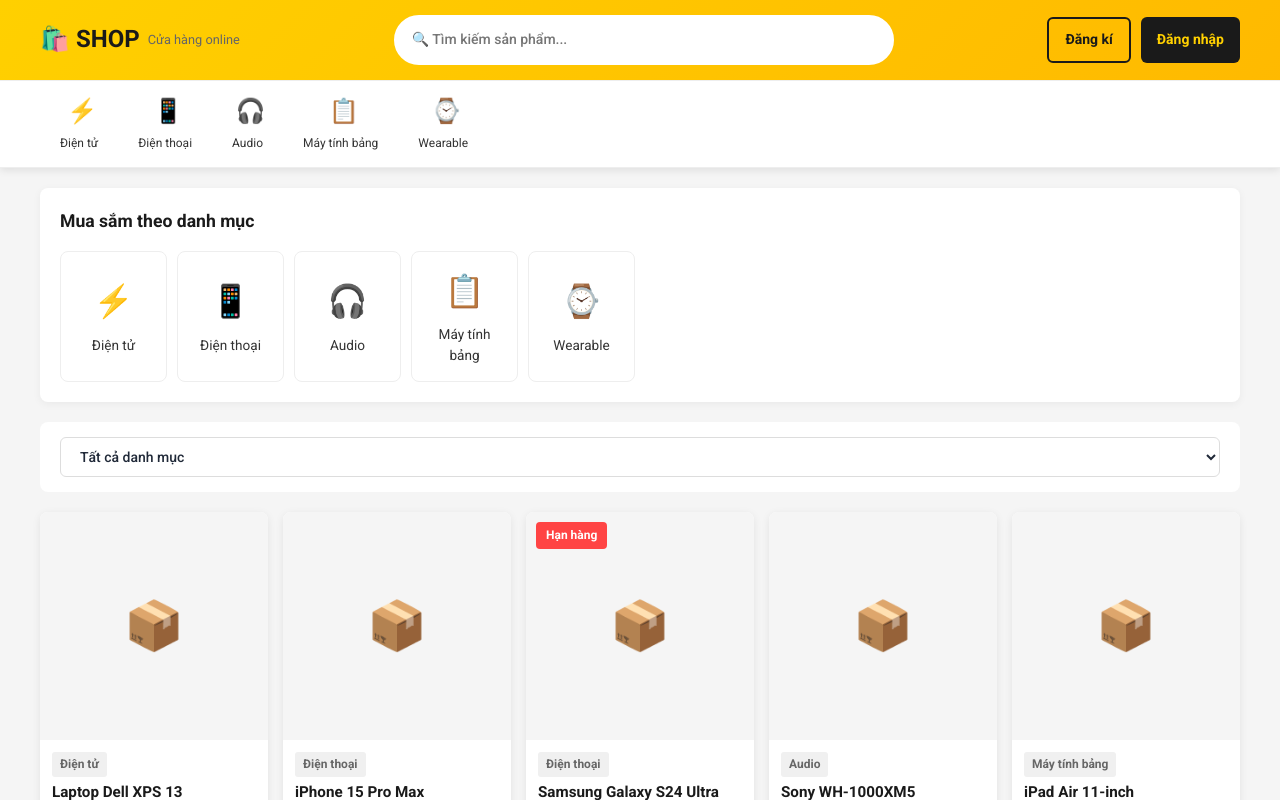
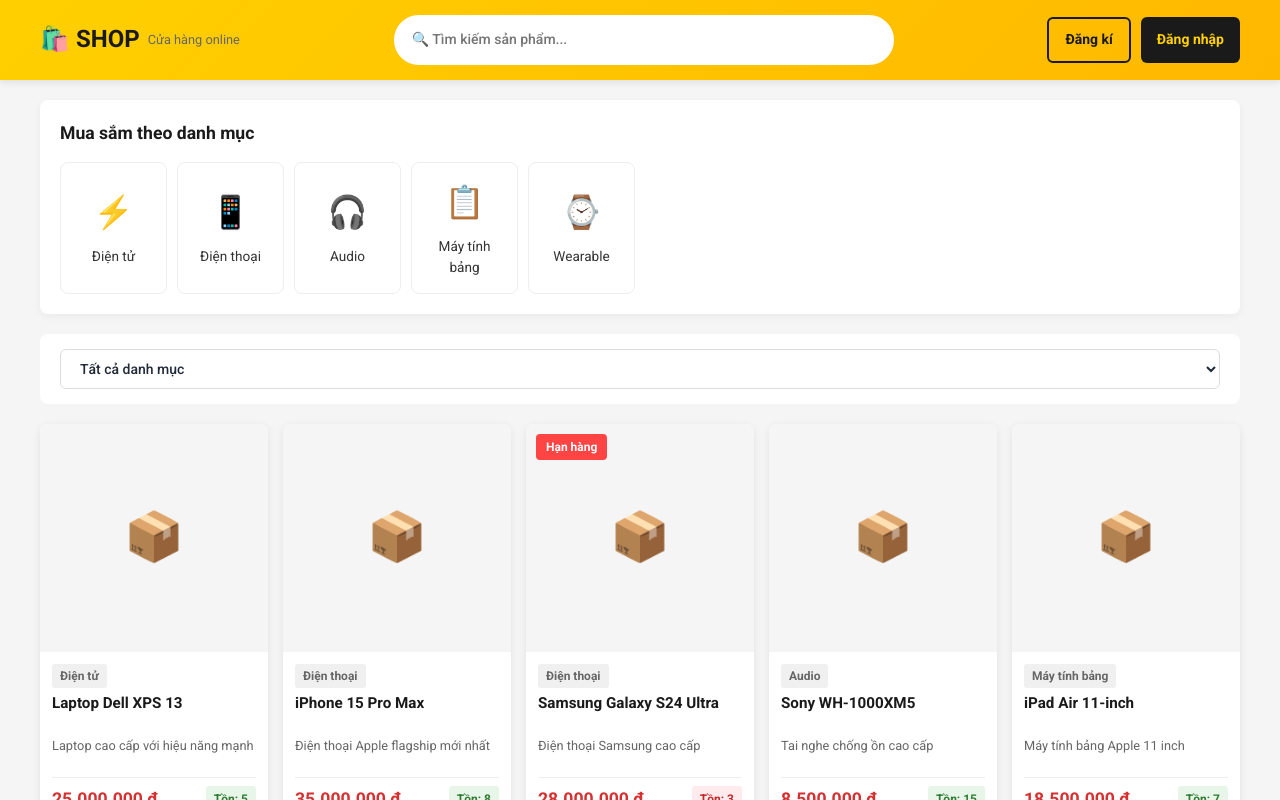
Before and after one commit to kieuwangtruong/SmartSale, a Vue app: page /#/login/admin in a window 1280 px wide. Shown: the top 800 px of the page. Built offline with nearby package versions, Linux system fonts and the light colour scheme; the HTML template or start-up script is replaced by a standard one.

Commit message:
Remove category navigation bar
- Delete navigation categories bar from HomeView.vue and UserHomeView.vue
- Remove nav-categories, nav-link, nav-icon, nav-text CSS classes
- Keep category shortcuts and filter dropdown for product browsing

```diff
--- a/src/views/HomeView.vue
+++ b/src/views/HomeView.vue
@@ -205,19 +205,7 @@ function handleViewOrders() {
         </div>
       </div>
 
-      <!-- Navigation Categories -->
-      <nav class="nav-categories">
-        <a
-          v-for="cat in mainCategories"
-          :key="cat.name"
-          href="#"
-          class="nav-link"
-          @click.prevent="selectedCategory = cat.name"
-        >
-          <span class="nav-icon">{{ cat.icon }}</span>
-          <span class="nav-text">{{ cat.name }}</span>
-        </a>
-      </nav>
+
     </header>
 
     <!-- Main Content -->
@@ -473,44 +461,7 @@ function handleViewOrders() {
   color: #c00;
 }
 
-/* Navigation */
-.nav-categories {
-  display: flex;
-  gap: 0;
-  overflow-x: auto;
-  padding: 0 40px;
-  background: white;
-  border-top: 1px solid #eee;
-  border-bottom: 1px solid #eee;
-}
 
-.nav-link {
-  display: flex;
-  flex-direction: column;
-  align-items: center;
-  gap: 4px;
-  padding: 12px 20px;
-  text-decoration: none;
-  color: #333;
-  border-bottom: 3px solid transparent;
-  white-space: nowrap;
-  transition: all 0.3s;
-  font-size: 13px;
-  font-weight: 500;
-}
-
-.nav-icon {
-  font-size: 1.5rem;
-}
-
-.nav-text {
-  font-size: 12px;
-}
-
-.nav-link:hover {
-  border-bottom-color: #ffd000;
-  background: #fafafa;
-}
 
 /* Main Content */
 .main-content {
--- a/src/views/UserHomeView.vue
+++ b/src/views/UserHomeView.vue
@@ -137,19 +137,7 @@ function addToCart(product: Product) {
         </div>
       </div>
 
-      <!-- Navigation Categories -->
-      <nav class="nav-categories">
-        <a
-          v-for="cat in mainCategories"
-          :key="cat.name"
-          href="#"
-          class="nav-link"
-          @click.prevent="selectedCategory = cat.name"
-        >
-          <span class="nav-icon">{{ cat.icon }}</span>
-          <span class="nav-text">{{ cat.name }}</span>
-        </a>
-      </nav>
+
     </header>
 
     <!-- Main Content -->
@@ -370,44 +358,7 @@ function addToCart(product: Product) {
   color: #c00;
 }
 
-/* Navigation */
-.nav-categories {
-  display: flex;
-  gap: 0;
-  overflow-x: auto;
-  padding: 0 40px;
-  background: white;
-  border-top: 1px solid #eee;
-  border-bottom: 1px solid #eee;
-}
 
-.nav-link {
-  display: flex;
-  flex-direction: column;
-  align-items: center;
-  gap: 4px;
-  padding: 12px 20px;
-  text-decoration: none;
-  color: #333;
-  border-bottom: 3px solid transparent;
-  white-space: nowrap;
-  transition: all 0.3s;
-  font-size: 13px;
-  font-weight: 500;
-}
-
-.nav-icon {
-  font-size: 1.5rem;
-}
-
-.nav-text {
-  font-size: 12px;
-}
-
-.nav-link:hover {
-  border-bottom-color: #ffd000;
-  background: #fafafa;
-}
 
 /* Main Content */
 .main-content {
```
